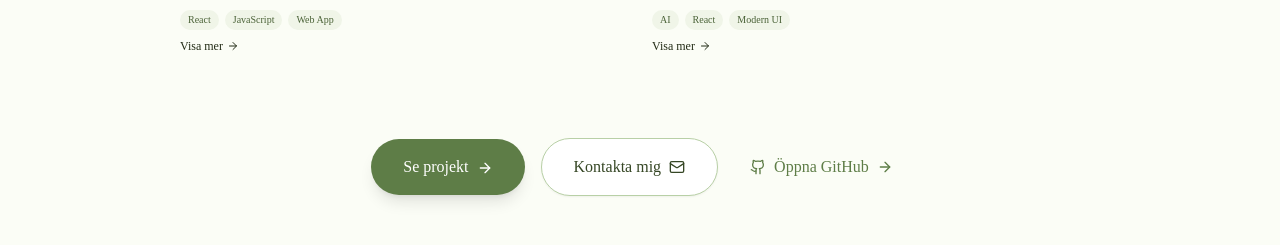
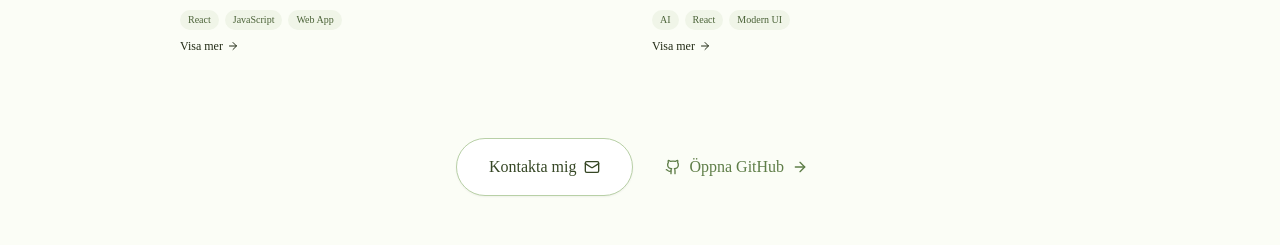
Before and after one commit to JonathanAberg/portfolio, a React (Vite) app: page / in a window 1280 px wide. Shown: the part 1640-1885 px from the top of the page. Built offline with nearby package versions, Linux system fonts and the light colour scheme; a web font is replaced by a local one.

Commit message:
remove button

```diff
--- a/src/components/WorkShowcase.jsx
+++ b/src/components/WorkShowcase.jsx
@@ -301,13 +301,6 @@ const WorkShowcase = ({ variant = "all" }) => {
               className="mt-20 flex flex-col sm:flex-row items-center justify-center gap-4"
             >
               <a
-                href="#work-featured"
-                className="bg-sage-600 text-white px-8 py-4 rounded-full text-sm md:text-base font-medium hover:bg-sage-700 transition-colors shadow-lg hover:shadow-xl focus-visible:outline-none focus-visible:ring-2 focus-visible:ring-sage-500"
-              >
-                {t.hero.ctaProjects}
-                <ArrowRight className="w-4 h-4 inline ml-2" />
-              </a>
-              <a
                 href="#contact"
                 className="bg-white text-sage-800 px-8 py-4 rounded-full text-sm md:text-base font-medium border border-sage-300 hover:border-sage-400 hover:bg-sage-50 transition-colors shadow-sm hover:shadow focus-visible:outline-none focus-visible:ring-2 focus-visible:ring-sage-500 inline-flex items-center"
               >
```
